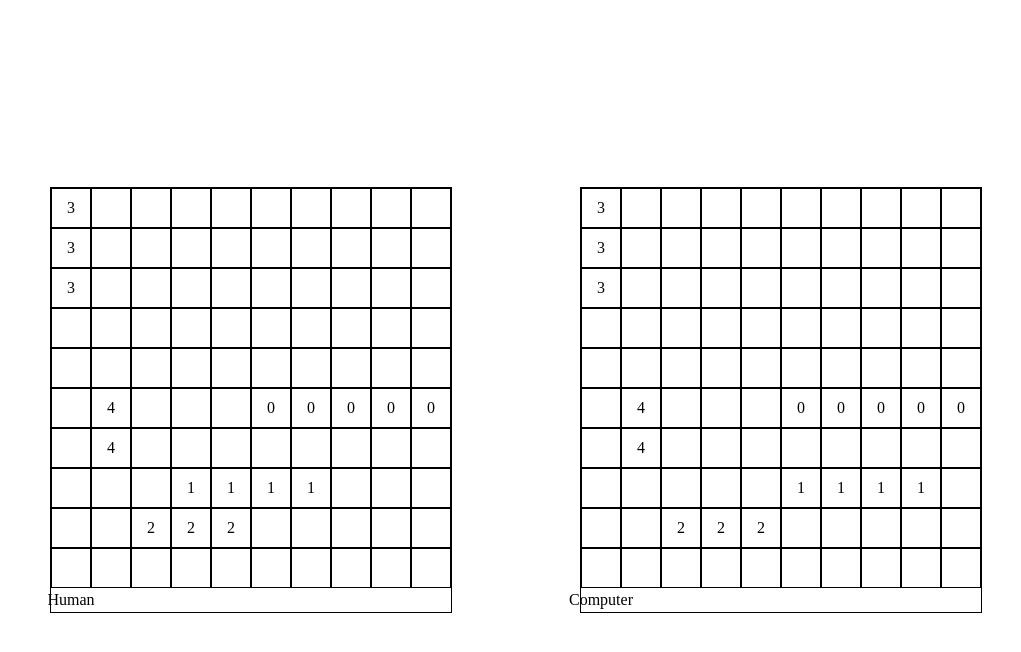
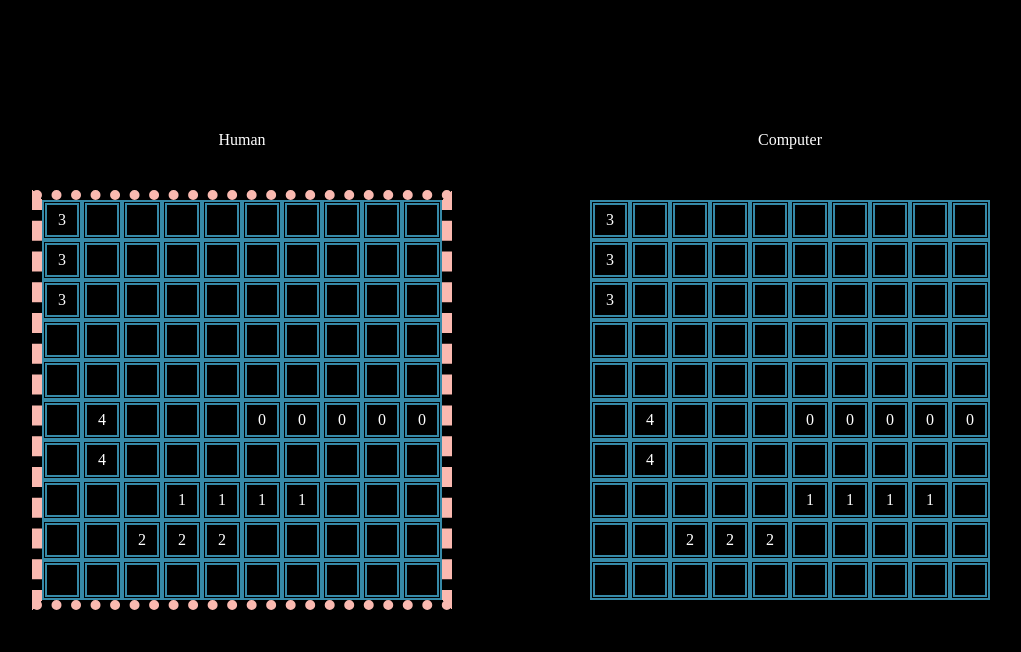
Before and after one commit to FrontEndMaestro/Battleship-Project, a website built with webpack: page src/index.html in a window 1280 px wide. Shown: the whole page, without its empty margins (124-1145 px from the left). Built offline with nearby package versions, Linux system fonts and the light colour scheme.

Commit message:
style: add visual cues for player turns

```diff
--- a/src/styles.css
+++ b/src/styles.css
@@ -22,6 +22,8 @@ body {
   line-height: 1.5;
   /* 5. Improve text rendering */
   -webkit-font-smoothing: antialiased;
+  background-color: black;
+  color: white;
 }
 
 /* 6. Improve media defaults */
@@ -86,13 +88,14 @@ body {
   grid-template-rows: repeat(10, minmax(1rem, 2.5rem));
   place-items: center;
   border: 1px solid black;
+  border: 10px solid transparent;
 }
 
 .cell {
   display: flex;
   justify-content: center;
   align-items: center;
-  border: 1px solid black;
+  border: 5px double #368aa8;
   padding: 10px;
   place-self: stretch;
 }
@@ -100,3 +103,21 @@ body {
 .hit {
   background-color: red;
 }
+
+.display-name {
+  position: absolute;
+  top: 16%;
+}
+
+.current-turn {
+  border: 10px #fab9b0;
+  border-style: dotted dashed;
+  animation: blink 1s;
+  animation-iteration-count: infinite;
+}
+
+@keyframes blink{
+  50% {
+    border-color: black;
+  }
+}
```
